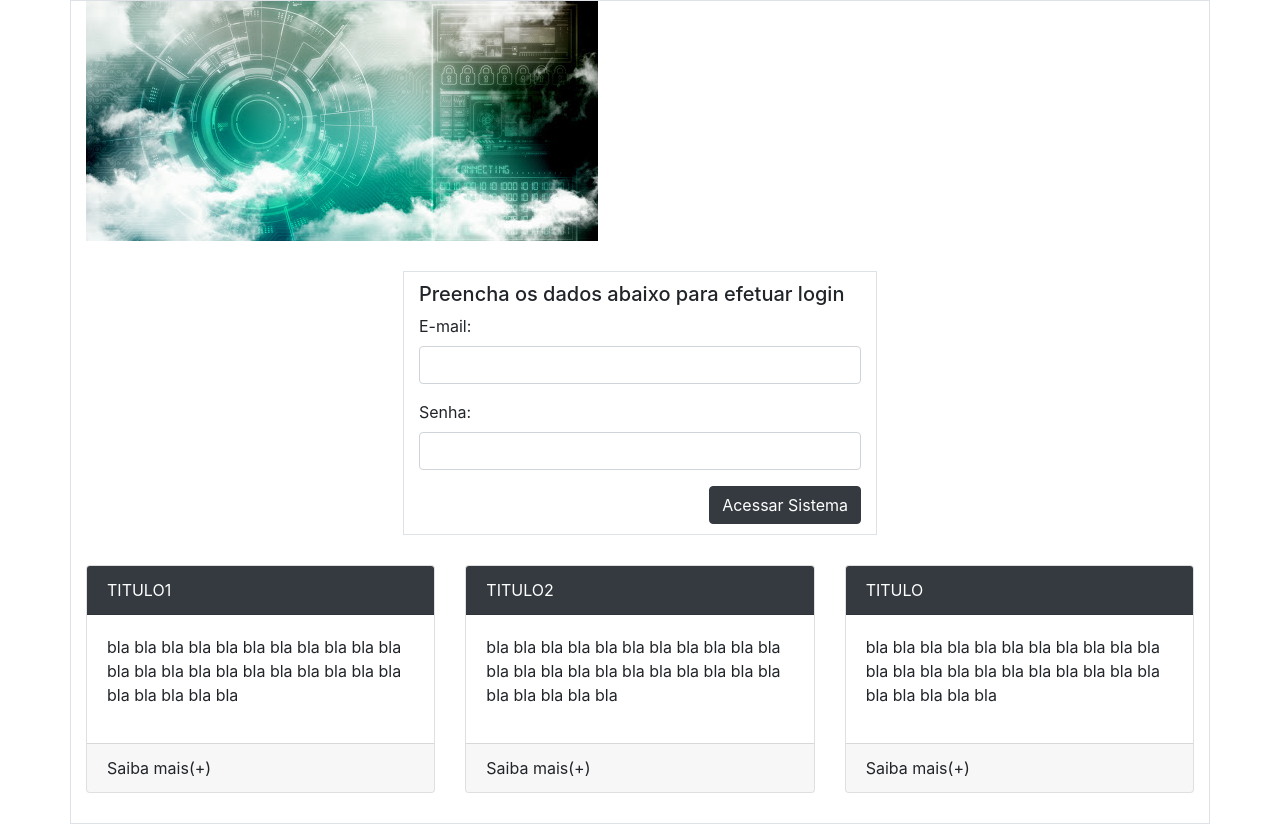
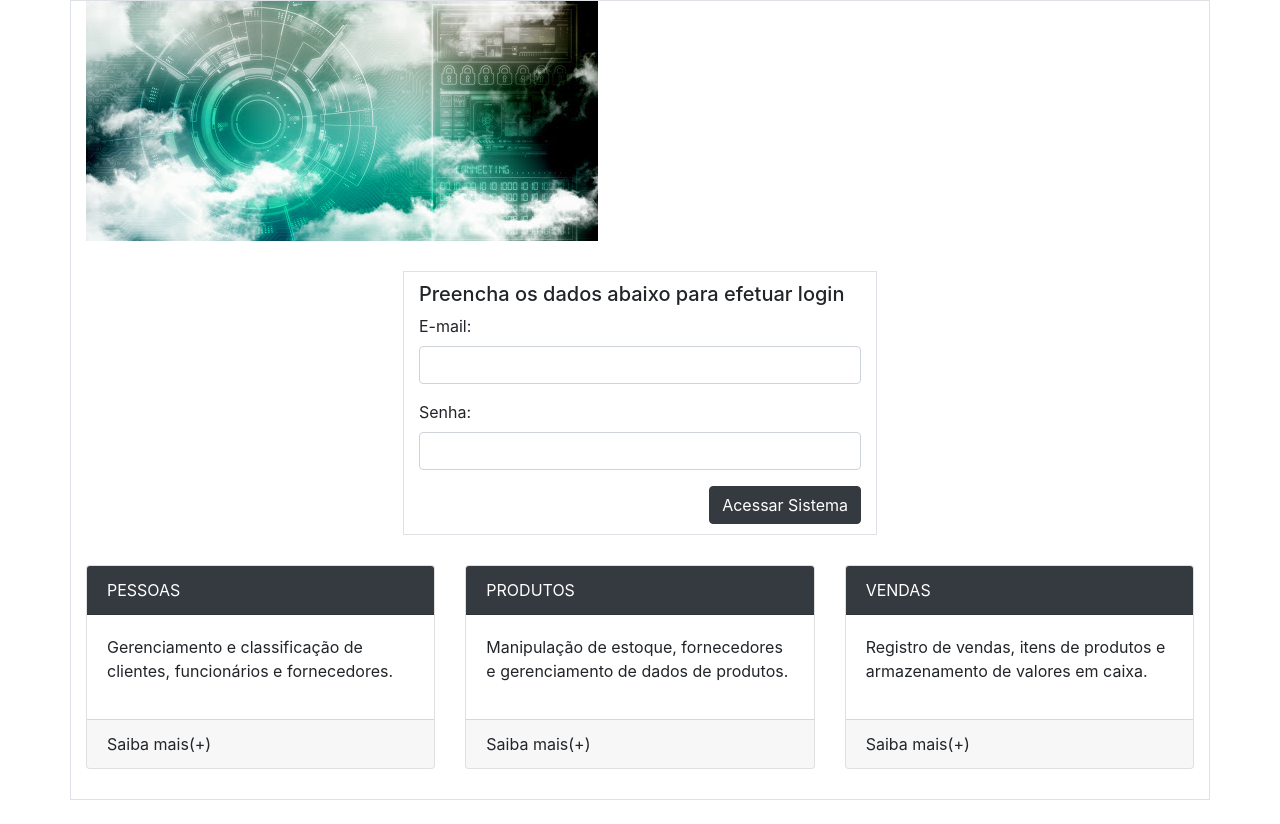
Before and after one commit to enjuliada/git-ung-cic, a PHP site: page / in a window 1280 px wide. After the commit the page ends 800 px from the top, so only its background shows below. Run offline with PHP 8.4, Linux system fonts and the light colour scheme.

Commit message:
Add files via upload

```diff
--- /dev/null
+++ b/6CIC - 2020.2 - WEB/Sistema/Painel.php
@@ -0,0 +1 @@
+NA SEMANA QUE VEM
--- a/6CIC - 2020.2 - WEB/Sistema/index.php
+++ b/6CIC - 2020.2 - WEB/Sistema/index.php
@@ -27,16 +27,16 @@
             <div class="row justify-content-md-center"> <!-- 2ºLinha -->
                 <div class="col-lg-5 border" id="DivFormLogin">
 
-                    <form>
+                        <form action="Login.php" method="post">
                         <h5>Preencha os dados abaixo para efetuar login</h5>
                         <div class="form-group">
                             <label>E-mail:</label>
-                            <input type="email" name="" class="form-control">
+                            <input type="text" name="HTML_email" class="form-control">
                         </div>
 
                         <div class="form-group">
                             <label>Senha:</label>
-                            <input type="password" name="" class="form-control">
+                            <input type="password" name="HTML_senha" class="form-control">
                         </div>
                         <div class="form-group">
                             <button type="submit" class="btn btn-dark float-right">Acessar Sistema</button>
@@ -51,13 +51,13 @@
 
                     <div class="card">
                         <div class="card-header bg-dark text-white">
-                            TITULO1
+                            PESSOAS
                         </div>
                         <div class="card-body">
                             <p>
-                                bla bla bla bla bla bla bla bla bla
-                                bla bla bla bla bla bla bla bla bla
-                                bla bla bla bla bla bla bla bla bla
+                                Gerenciamento e classificação de clientes, funcionários e
+                                fornecedores.
+
                             </p>
 
                         </div>
@@ -70,13 +70,12 @@
                 <div class="col-lg-4 DivCards">
                     <div class="card">
                         <div class="card-header bg-dark text-white">
-                            TITULO2
+                            PRODUTOS
                         </div>
                         <div class="card-body">
                             <p>
-                                bla bla bla bla bla bla bla bla bla
-                                bla bla bla bla bla bla bla bla bla
-                                bla bla bla bla bla bla bla bla bla
+                                Manipulação de estoque, fornecedores e gerenciamento
+                                de dados de produtos.
                             </p>
                         </div>
                         <div class="card-footer">
@@ -88,13 +87,12 @@
                 <div class="col-lg-4 DivCards">
                     <div class="card">
                         <div class="card-header bg-dark text-white">
-                            TITULO
+                            VENDAS
                         </div>
                         <div class="card-body">
                             <p>
-                                bla bla bla bla bla bla bla bla bla
-                                bla bla bla bla bla bla bla bla bla
-                                bla bla bla bla bla bla bla bla bla
+                                Registro de vendas, itens de produtos e
+                                armazenamento de valores em caixa.
                             </p>
                         </div>
                         <div class="card-footer">
```
Also changed, not shown: 6CIC - 2020.2 - WEB/Sistema/Conexao.php (added, +14 -0 lines), 6CIC - 2020.2 - WEB/Sistema/Login.php (added, +52 -0 lines).
